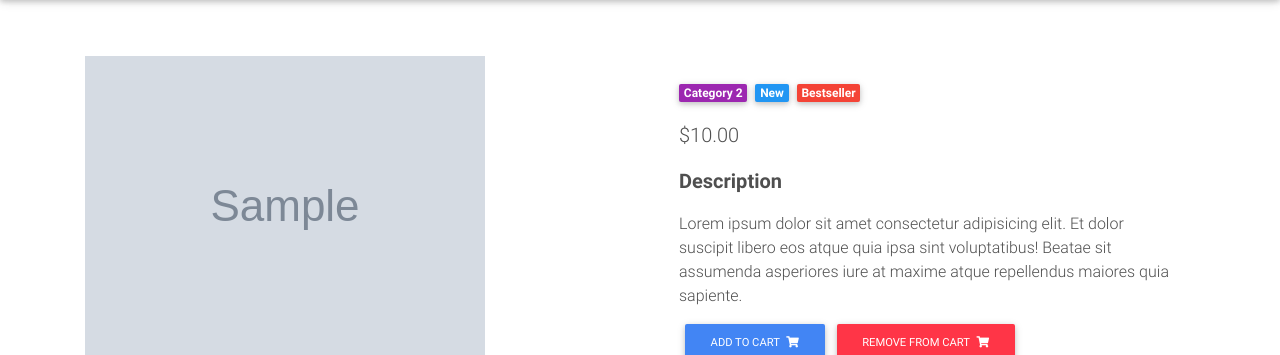
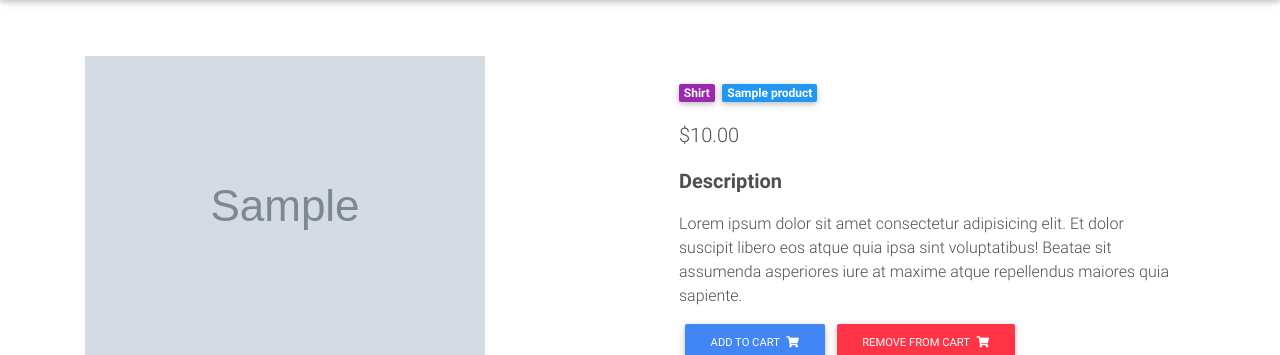
Before and after one commit to MohGumaa/Full_ecommerce, a Django app: page /product/1/ in a window 1280 px wide. Shown: the part 64-419 px from the top of the page. Run offline with Django 3.2, Linux system fonts and the light colour scheme; tables that the repository leaves empty hold one stand-in row (values such as "Sample post"); grey boxes marked "Sample" are stand-in pictures; some libraries are stand-ins or nearby versions.

Commit message:
Updated the product page name and category

```diff
--- a/store/views.py
+++ b/store/views.py
@@ -6,7 +6,7 @@ class ProductListView(ListView):
     model = Product
     template_name = 'home.html'
     context_object_name = 'products'
-    paginate_by = 12
+    paginate_by = 8
 
     def get_context_data(self, **kwargs):
         context = super().get_context_data(**kwargs)
--- a/templates/product.html
+++ b/templates/product.html
@@ -15,25 +15,28 @@
           <div class="p-4">
 
             <div class="mb-3">
-              <a href="">
-                <span class="badge purple mr-1">Category 2</span>
-              </a>
-              <a href="">
-                <span class="badge blue mr-1">New</span>
-              </a>
-              <a href="">
-                <span class="badge red mr-1">Bestseller</span>
-              </a>
+              {% if object.get_category_display %}
+                <a href="#">
+                  <span class="badge purple mr-1">{{ object.get_category_display }}</span>
+                </a>
+                <a href="#">
+                  <span class="badge blue mr-1">{{ object.name }}</span>
+                </a>
+              {% else %}
+                <a href="#">
+                  <span class="badge blue mr-1">{{ object.name }}</span>
+                </a>
+              {% endif %}
             </div>
 
             <p class="lead">
               {% if object.discount_price %}
                 <span class="mr-1">
-                <del>${{object.price}}</del>
+                <del>${{ object.price }}</del>
                 </span>
-                <span>${{object.discount_price}}</span>
+                <span>${{ object.discount_price }}</span>
               {% else %}
-                <span>${{object.price}}</span>
+                <span>${{ object.price }}</span>
               {% endif %}
             </p>
 
```
